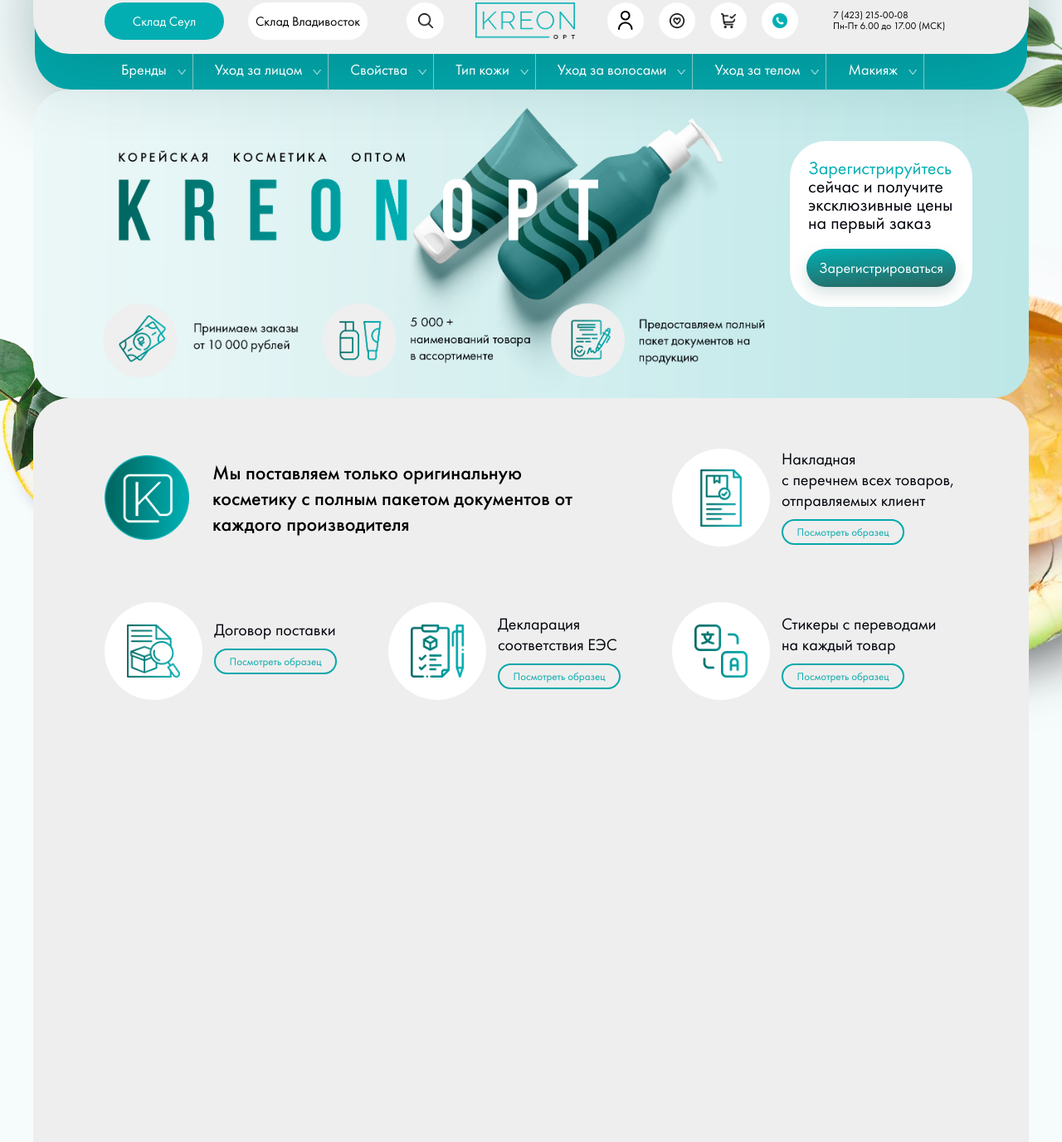
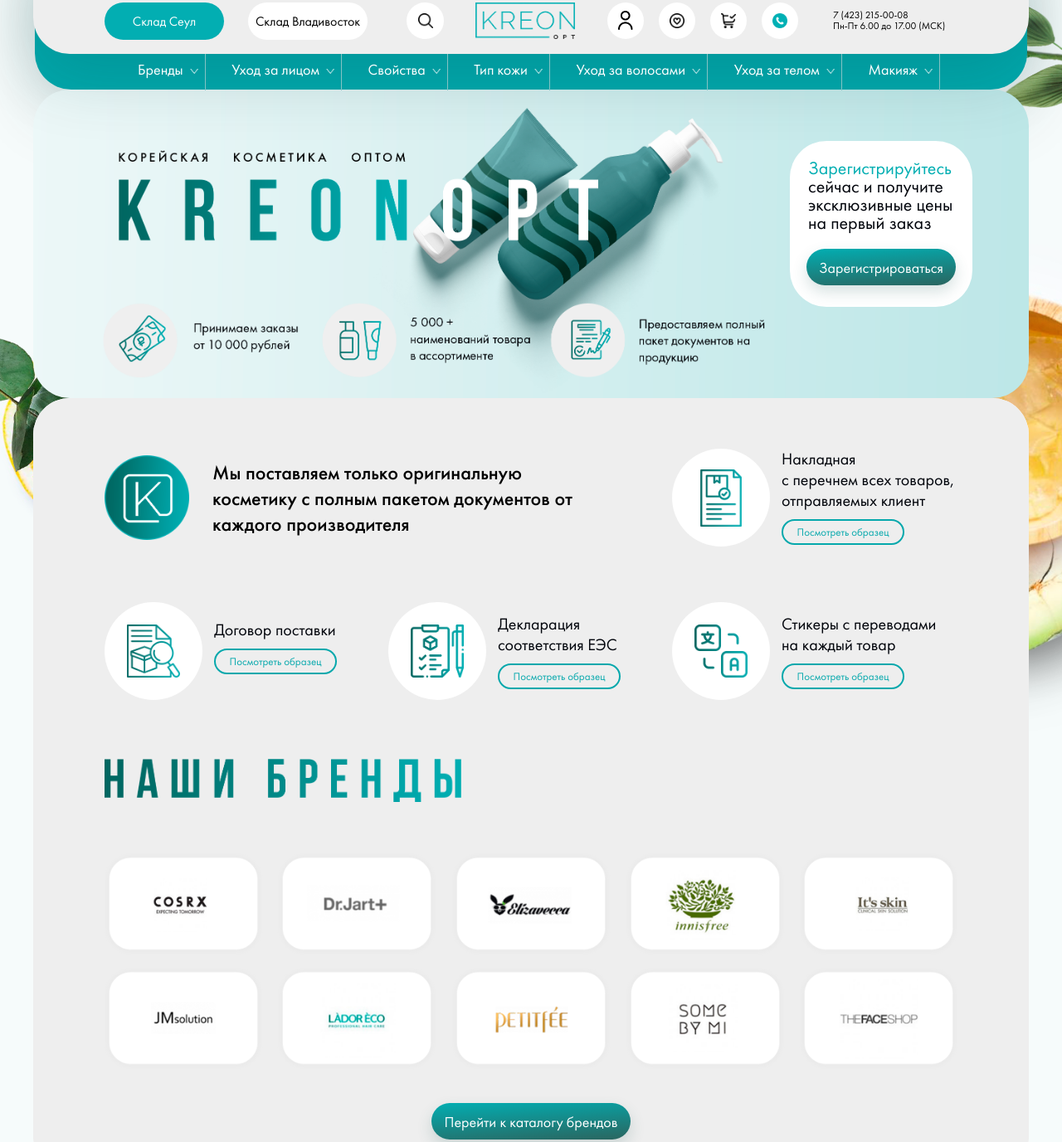
Before and after one commit to uls19/KREON_desktop1024-3840, a plain HTML site: page index.html in a window 1280 px wide. Shown: the part 72-1449 px from the top of the page at 83% size. Drawn offline with Linux system fonts and the light colour scheme; files whose address does not match are found by name.

Commit message:
header_banner_info

```diff
--- a/index.html
+++ b/index.html
@@ -48,24 +48,14 @@
                 </div>
                 <div class="header__bottom">
                     <div class="header__box3">
-                        <a href="#" class="header__bottom-link">Бренды<img class="header__bottom-v" src="./img/V.png"
-                                alt="button"></a>
-                        <a href="#" class="header__bottom-link">Уход за лицом<img class="header__bottom-v"
-                                src="./img/V.png" alt="button"></a>
-                        <a href="#" class="header__bottom-link">Свойства<img class="header__bottom-v" src="./img/V.png"
-                                alt="button"></a>
-                        <a href="#" class="header__bottom-link">Тип кожи<img class="header__bottom-v" src="./img/V.png"
-                                alt="button"></a>
-                        <a href="#" class="header__bottom-link">Уход за волосами<img class="header__bottom-v"
-                                src="./img/V.png" alt="button"></a>
-                        <a href="#" class="header__bottom-link">Уход за телом<img class="header__bottom-v"
-                                src="./img/V.png" alt="button"></a>
-                        <a href="#" class="header__bottom-link">Макияж<img class="header__bottom-v" src="./img/V.png"
-                                alt="button"></a>
+                        <a href="#" class="header__bottom-link">Бренды </a>
+                        <a href="#" class="header__bottom-link">Уход за лицом </a>
+                        <a href="#" class="header__bottom-link">Свойства </a>
+                        <a href="#" class="header__bottom-link">Тип кожи</a>
+                        <a href="#" class="header__bottom-link">Уход за волосами</a>
+                        <a href="#" class="header__bottom-link">Уход за телом</a>
+                        <a href="#" class="header__bottom-link">Макияж</a>
                     </div>
-
-
-
                 </div>
                 <div class="header__banner">
                     <div class="header__registration">
@@ -73,7 +63,7 @@
                             сейчас и получите
                             эксклюзивные цены
                             на первый заказ</p>
-                        <a href="#" class="header__ban-link">Зарегистрироваться</a>
+                        <a href="#" class="button header__ban-link">Зарегистрироваться</a>
                     </div>
                 </div>
 
@@ -106,13 +96,27 @@
                             </article>
 
                     </div>
+                   <img class="info__brands" src="./img/brands.png" alt="brands">
+                   <div class="info__bottom">
+                    <img class="info__bottom-img" src="./img/cosrx.png" alt="logo">
+                    <img class="info__bottom-img" src="./img/Dr_Jart.png" alt="logo">
+                    <img class="info__bottom-img" src="./img/elizawecca.png" alt="logo">
+                    <img class="info__bottom-img" src="./img/innisfree.png" alt="logo">
+                    <img class="info__bottom-img" src="./img/Its_skin.png" alt="logo">
+                    <img class="info__bottom-img" src="./img/JMsolution.png" alt="logo">
+                    <img class="info__bottom-img" src="./img/Lador.png" alt="logo">
+                    <img class="info__bottom-img" src="./img/petitfee.png" alt="logo">
+                    <img class="info__bottom-img" src="./img/some-by-mi.png" alt="logo">
+                    <img class="info__bottom-img" src="./img/thefaceshop.png" alt="logo">
+                   </div>
+                   <a href="#" class="button info__ban-link">Перейти к каталогу брендов</a>
 
                 </div>
 
             </main>
 
             <footer></footer>
-        </div>
+        </div>>
     </div>
 </body>
 
--- a/style.scss
+++ b/style.scss
@@ -6,6 +6,23 @@
 $border-radius: 44px;
 // $border-radius: 90px;
 $box-shadow: 0px 26px 81px 0px rgba(2, 69, 70, .19);
+
+.button {
+    height: 21px;
+    position: relative;
+    display: block;
+    margin: 0 auto;
+    padding-top: 11px;
+    padding-bottom: 12px;
+    font-size: 18px;
+    font-family: "FuturaPT", sans-serif;
+    color: rgb(255, 255, 255);
+    text-align: center;
+    text-decoration: none;
+    background: linear-gradient(-4deg, rgb(42, 101, 95) 0%, rgb(2, 174, 178) 100%);
+    border-radius: $border-radius;
+    box-shadow: 0px 8px 18px 0px rgba(42, 101, 95, 0.19);
+}
 
 .container {
     background-color: #f6fbfb;
@@ -91,6 +108,7 @@ $box-shadow: 0px 26px 81px 0px rgba(2, 69, 70, .19);
     }
 
     &__link {
+        height: 21px;
         padding-top: 11px;
         padding-bottom: 12px;
         font-size: 16px;
@@ -108,7 +126,9 @@ $box-shadow: 0px 26px 81px 0px rgba(2, 69, 70, .19);
     }
 
     &__link:hover {
-        background-color: #8fd5d6;
+        // background-color: #8fd5d6;
+        background-color: #02aeb2;
+        color: rgb(255, 255, 255);
 
     }
 
@@ -139,6 +159,7 @@ $box-shadow: 0px 26px 81px 0px rgba(2, 69, 70, .19);
     }
 
     &__stock-link {
+        height: 21px;
         padding-top: 12px;
         padding-bottom: 12px;
         font-size: 16px;
@@ -156,12 +177,14 @@ $box-shadow: 0px 26px 81px 0px rgba(2, 69, 70, .19);
     }
 
     &__stock-link:hover {
-        background-color: #009194;
+        background-color: #ffffff;
+        color: rgb(0, 0, 0);
     }
 
 
 
     &__stock-link_white {
+        height: 21px;
         padding-top: 12px;
         padding-bottom: 12px;
         font-size: 16px;
@@ -180,7 +203,8 @@ $box-shadow: 0px 26px 81px 0px rgba(2, 69, 70, .19);
     }
 
     &__stock-link_white:hover {
-        background-color: #8fd5d6;
+        background-color: #02aeb2;
+        color: rgb(255, 255, 255);
     }
 
 
@@ -278,6 +302,7 @@ $box-shadow: 0px 26px 81px 0px rgba(2, 69, 70, .19);
         margin: 0 2px;
         height: 180px;
         padding-left: 78px;
+        padding-right: 78px;
         // margin: 0 2px;
         // height: 421px;
         // padding-left: 180px;
@@ -292,10 +317,13 @@ $box-shadow: 0px 26px 81px 0px rgba(2, 69, 70, .19);
 
     &__box3 {
         position: absolute;
+        margin-left: 20px;
         top: 137px;
         height: 44px;
         display: flex;
-        // top: 316px;
+        justify-content: space-between;
+        width: 993px;
+        // // top: 316px;
         // height: 102px;
     }
 
@@ -304,8 +332,13 @@ $box-shadow: 0px 26px 81px 0px rgba(2, 69, 70, .19);
         // padding-top: 16px;
         // height: 90px;
         border-right: 1px solid #85c3c4;
+        background-image: url(./img/V.png);
+        background-repeat: no-repeat;
+        background-position: bottom 20px right 8px;
+        background-size: 10px;
         text-decoration: none;
         padding-left: 26px;
+        padding-right: 26px;
         font-size: 18px;
         // padding-left: 60px;
         // font-size: 44px;
@@ -319,15 +352,6 @@ $box-shadow: 0px 26px 81px 0px rgba(2, 69, 70, .19);
         transform: matrix(0.96136246530963, 0, 0, 0.95965874516653, 0, 0);
     }
 
-    &__bottom-v {
-        padding-right: 8px;
-        padding-left: 13px;
-        width: 10px;
-        // padding-right: 20px;
-        // padding-left: 30px;
-    }
-
-
     &__banner {
         // height: 866px;
         height: 310px;
@@ -339,6 +363,9 @@ $box-shadow: 0px 26px 81px 0px rgba(2, 69, 70, .19);
     }
 
     &__registration {
+        display: flex;
+        flex-direction: column;
+        justify-content: flex-end;
         background-color: #ffffff;
         border-radius: $border-radius;
         margin-left: 76%;
@@ -348,6 +375,7 @@ $box-shadow: 0px 26px 81px 0px rgba(2, 69, 70, .19);
     }
 
     &__ban-text {
+        display: block;
         padding-bottom: 20px;
         padding-left: 22px;
         padding-top: 22px;
@@ -364,43 +392,12 @@ $box-shadow: 0px 26px 81px 0px rgba(2, 69, 70, .19);
     }
 
     &__ban-link {
-        position: relative;
-        display: block;
         width: 180px;
-        margin: 0 auto;
-        padding-top: 11px;
-        padding-bottom: 12px;
-        font-size: 18px;
-        font-family: "FuturaPT", sans-serif;
-        color: rgb(255, 255, 255);
-        text-align: center;
-        text-decoration: none;
-        background: linear-gradient(-4deg, rgb(42, 101, 95) 0%, rgb(2, 174, 178) 100%);
-        border-radius: $border-radius;
-        box-shadow: 0px 8px 18px 0px rgba(42, 101, 95, 0.19);
+        margin-bottom: 26px;
     }
 
-    &__ban-link:before {
-        content: 'Зарегистрироваться';
-        position: absolute;
-        display: flex;
-        align-items: center;
-        justify-content: center;
-        top: 0;
-        left: 0;
-        width: 100%;
-        height: 100%;
-        line-height: 1;
-        border-radius: $border-radius;
-        box-shadow: 0px 8px 18px 0px rgba(42, 101, 95, 0.19);
-        background: linear-gradient(-4deg, rgb(34, 82, 77) 0%, rgb(1, 155, 158) 100%);
-        opacity: 0;
-        transition: 0.2s;
-
-    }
-
-    &__ban-link:hover:before {
-        opacity: 1;
+    &__ban-link:hover{
+        background: linear-gradient(-4deg, rgb(29, 70, 66) 0%, rgb(1, 191, 194) 100%);
 
     }
 
@@ -538,7 +535,48 @@ $box-shadow: 0px 26px 81px 0px rgba(2, 69, 70, .19);
         transition: color 0.2s, border-color 0.2s;
     }
 
+    &__brands {
+        max-width: 430px;
+        padding: 70px 0 55px 86px;
+
+        // max-width: 990px;
+        // padding: 162px 0 162px 162px;
+
+    }
+
+    &__bottom {
+        display: grid;
+        grid-template-columns: repeat(5, 1fr);
+        grid-template-rows: repeat(2, 1fr);
+        padding-left: 76px;
+        padding-right: 76px;
+        margin-bottom: 38px;
+        justify-items: center;
+        grid-row-gap: 10px;
+
+    }
+
+    &__bottom-img {
+        width: 196px;
+        height: 128px;
+        // width: 452px;
+        // height: 296px;
+    }
+
+    &__ban-link {
+        max-width: 240px;
+    }
+
+    &__ban-link:hover {
+        background: linear-gradient(-4deg, rgb(29, 70, 66) 0%, rgb(1, 191, 194) 100%);
+
+
+    }
+
+
+
 }
+
 
 
 
```
Also changed, not shown: img/Dr_Jart.png (added), img/Its_skin.png (added), img/JMsolution.png (added), img/Lador.png (added), img/brands.png (added), img/cosrx.png (added), img/elizawecca.png (added), img/innisfree.png (added), img/petitfee.png (added), img/some-by-mi.png (added), img/thefaceshop.png (added), style.css, 1 other file.
